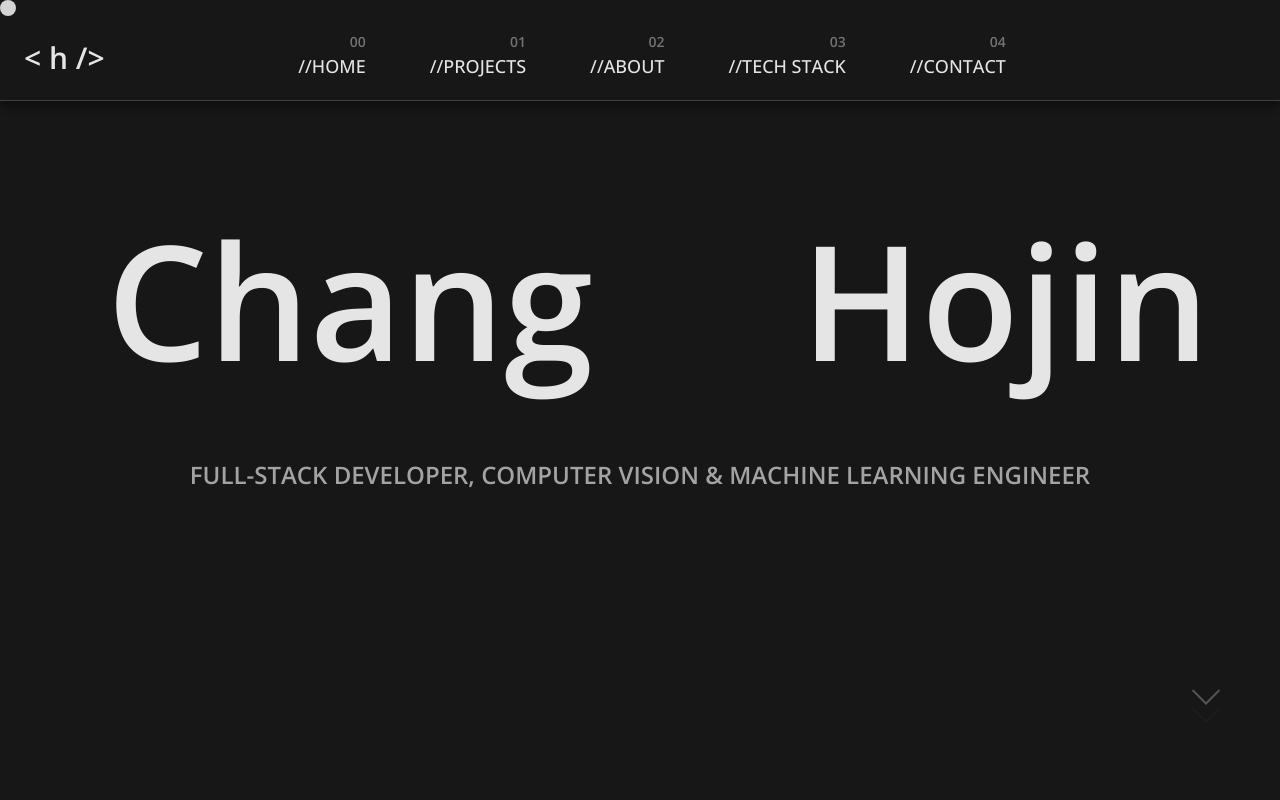
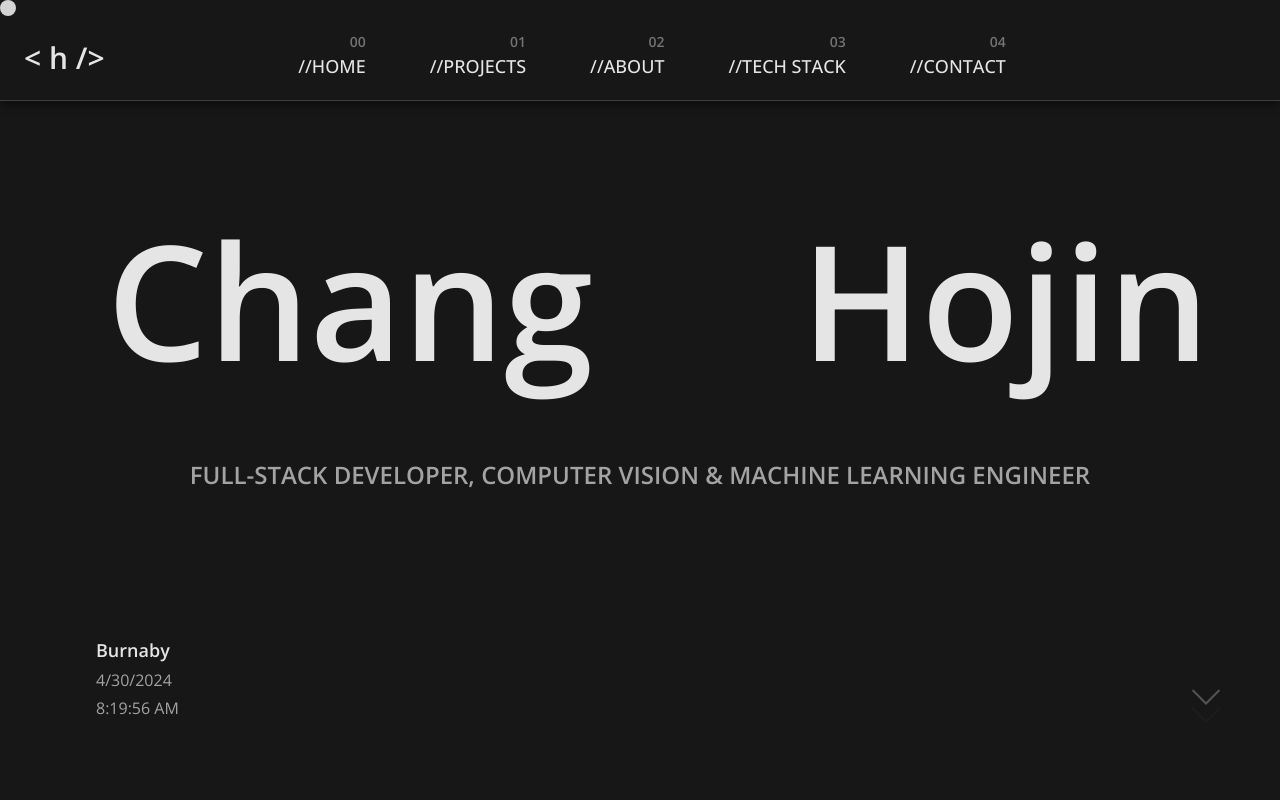
Before and after one commit to hojinchang/portfolio, a React (Vite) app: page / in a window 1280 px wide. Shown: the top 800 px of the page. Built offline with nearby package versions, Linux system fonts and the light colour scheme; no server answers; a web font is replaced by a local one.

Commit message:
Add time/temperature widget

```diff
--- /dev/null
+++ b/src/components/CurrentTime.tsx
@@ -0,0 +1,52 @@
+import { FC, useState, useEffect } from "react";
+
+
+interface WeatherData {
+    temp: number;  // Temperature in Celsius
+}
+
+const CurrentTime:FC = () => {
+    const [time, setTime] = useState(new Date());
+    const [weather, setWeather] = useState<WeatherData | null>(null);
+
+    const fetchWeather = async () => {
+        const apiKey = import.meta.env.VITE_WEATHER_API_KEY;
+        const city = "Vancouver";
+        const url = `https://api.openweathermap.org/data/2.5/weather?q=${city}&appid=${apiKey}&units=metric`;
+
+        try {
+            const response = await fetch(url);
+            const data = await response.json();
+            setWeather({ temp: data.main.temp });
+        } catch (error) {
+            console.error("Failed to fetch weather data", error);
+        }
+    };
+
+    useEffect(() => {
+        // Update the time state with the current time every 1000ms
+        const tick = () => {
+            setTime(new Date());
+        };
+
+        // Set up the interval to update the time every second
+        const timerID = setInterval(tick, 1000);
+        fetchWeather();
+
+        // Clean up the interval on component unmount
+        return () => {
+            clearInterval(timerID);
+        };
+    }, []);
+
+
+    return (
+        <article id="current-time" className="flex flex-col gap-1 absolute bottom-[7rem] left-[1rem] md:bottom-[5rem] md:left-[4rem]">
+            <h4 className="font-semibold text-lg">Burnaby { weather && `- ${weather.temp.toFixed(0)}°C` }</h4>
+            <p className="text-neutral-400">{ time.toLocaleDateString() }</p>
+            <p className="text-neutral-400">{ time.toLocaleTimeString() }</p>
+        </article>
+    )
+}
+
+export default CurrentTime;
--- a/src/components/header/ScrollDown.tsx
+++ b/src/components/ScrollDown.tsx
@@ -1,6 +1,6 @@
 import { FC } from "react";
 
-import { scrollOffset } from "../../global/globals";
+import { scrollOffset } from "../global/globals";
 
 const ScrollDown: FC = () => {
 
@@ -21,7 +21,7 @@ const ScrollDown: FC = () => {
     }
 
     return (
-        <button className="p-3 absolute bottom-28 md:bottom-20 right-5" onClick={handleClick}>
+        <button className="p-3 absolute bottom-32 md:bottom-20 right-5" onClick={handleClick}>
             <span className="scroll-indicator"></span>
             <span className="scroll-indicator"></span>
             <span className="scroll-indicator"></span>
--- a/src/sections/HomeSection.tsx
+++ b/src/sections/HomeSection.tsx
@@ -2,18 +2,26 @@ import { FC } from "react"
 import gsap from "gsap";
 import { useGSAP } from "@gsap/react";
 
-import ScrollDown from "../components/header/ScrollDown";
+import CurrentTime from "../components/CurrentTime";
+import ScrollDown from "../components/ScrollDown";
 import { useMarqueeAnimation } from "../hooks/useMarquee";
 
 const HomeSection: FC = () => {
     // fade in animation for job titles
     useGSAP(() => {
-        gsap.from(".job-titles", {
+        gsap.from("#job-titles", {
             opacity: 0,
             y: 80,
             duration: 1,
             ease: "power1.out"
-        })
+        });
+
+        gsap.from("#current-time", {
+            opacity: 0,
+            x: -50,
+            duration: 1,
+            ease: "power1.out"
+        });
     });
 
     const marqueeRef = useMarqueeAnimation(true);
@@ -40,10 +48,10 @@ const HomeSection: FC = () => {
                 </div>
 
                 <div>
-                    <h2 className="job-titles text-base xs:text-lg font-semibold text-neutral-400 mt-4 text-center 2xs:mt-8 md:text-xl md:mt-12 lg:text-2xl lg:mt-14">FULL-STACK DEVELOPER, COMPUTER VISION & MACHINE LEARNING ENGINEER</h2>
+                    <h2 id="job-titles" className="text-base xs:text-lg font-semibold text-neutral-400 mt-4 text-center 2xs:mt-8 md:text-xl md:mt-12 lg:text-2xl lg:mt-14">FULL-STACK DEVELOPER, COMPUTER VISION & MACHINE LEARNING ENGINEER</h2>
                 </div>
             </div>
-
+            <CurrentTime />
             <ScrollDown />
         </section>
     )
```
Also changed, not shown: src/components/DotCursor.tsx (+0 -14 lines), 1 other file (tests, documents, lock files or other folders).
